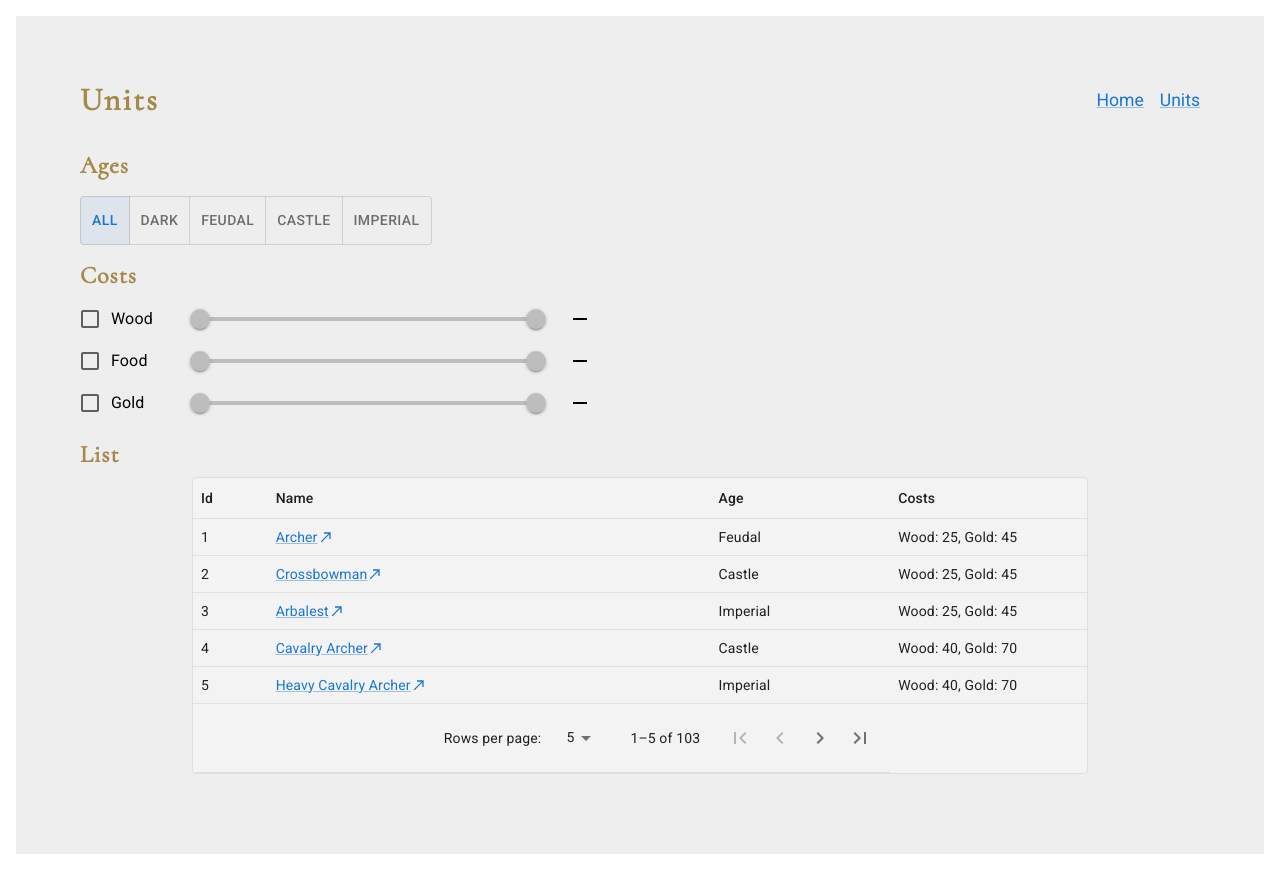
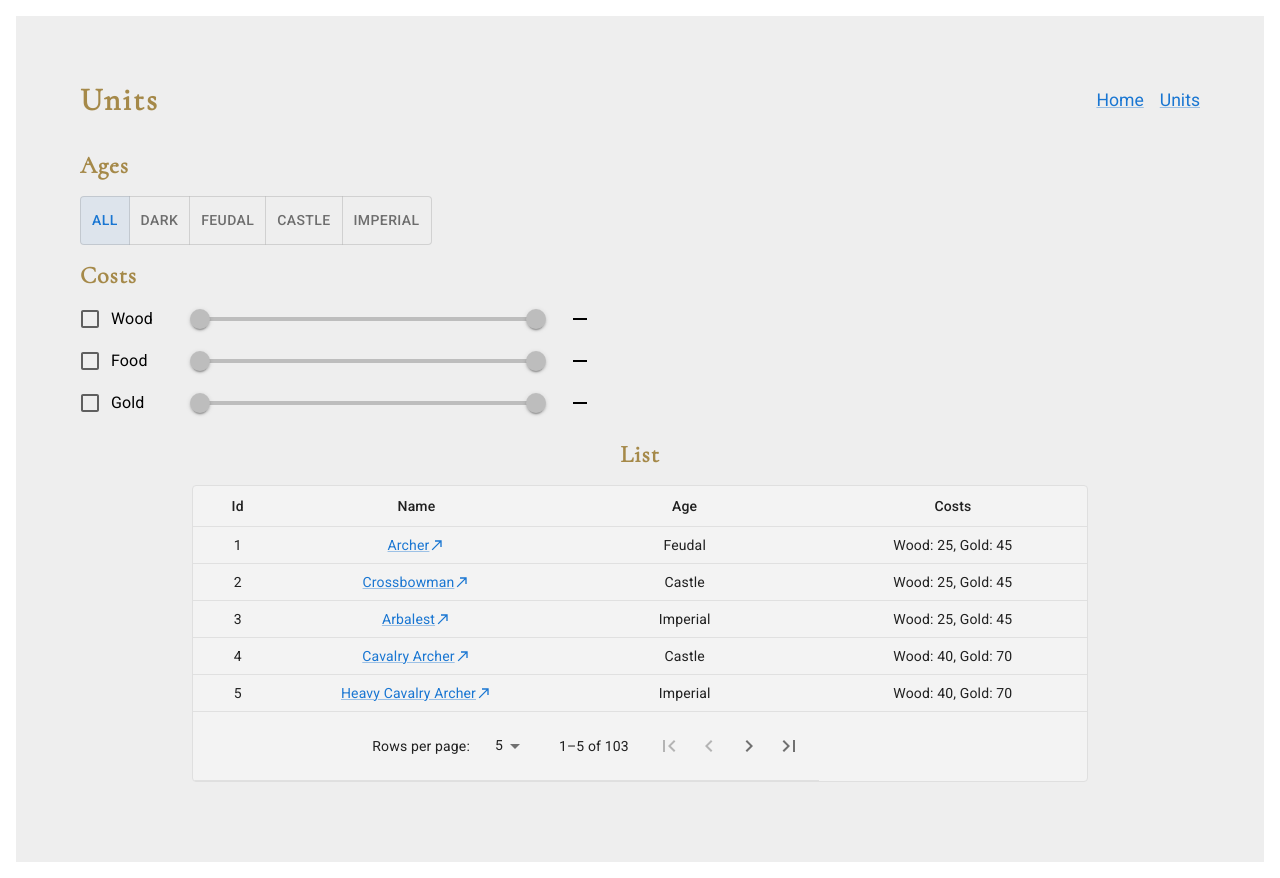
Before and after one commit to itskalender/adesso-fe-task, a React (Create React App) app: page /units in a window 1280 px wide. Built offline with nearby package versions, Linux system fonts and the light colour scheme.

Commit message:
Change List component style

```diff
--- a/src/components/List/index.js
+++ b/src/components/List/index.js
@@ -130,10 +130,10 @@ function List() {
           <Table sx={{ minWidth: 500 }} aria-label="unit list pagination table">
             <TableHead>
               <TableRow>
-                <TableCell>Id</TableCell>
-                <TableCell>Name</TableCell>
-                <TableCell>Age</TableCell>
-                <TableCell>Costs</TableCell>
+                <TableCell sx={{ width: '10%' }}>Id</TableCell>
+                <TableCell sx={{ width: '30%' }}>Name</TableCell>
+                <TableCell sx={{ width: '30%' }}>Age</TableCell>
+                <TableCell sx={{ width: '30%' }}>Costs</TableCell>
               </TableRow>
             </TableHead>
             <TableBody>
--- a/src/components/List/index.scss
+++ b/src/components/List/index.scss
@@ -1,14 +1,17 @@
 @use '../../style/variables' as v;
 
 .list {
+  display: flex;
+  flex-direction: column;
+  align-items: center;
+  justify-content: center;
+
   .list__title {
-    margin-bottom: 0.5rem;
+    margin-bottom: 1rem;
   }
 
   .list__table {
     width: 80%;
-
-    margin-left: 10%;
 
     > div:first-of-type {
       background-color: v.$unit-list-background-color;
@@ -25,6 +28,8 @@
     td,
     th {
       padding: 0.5rem;
+
+      text-align: center;
     }
   }
 }
```
